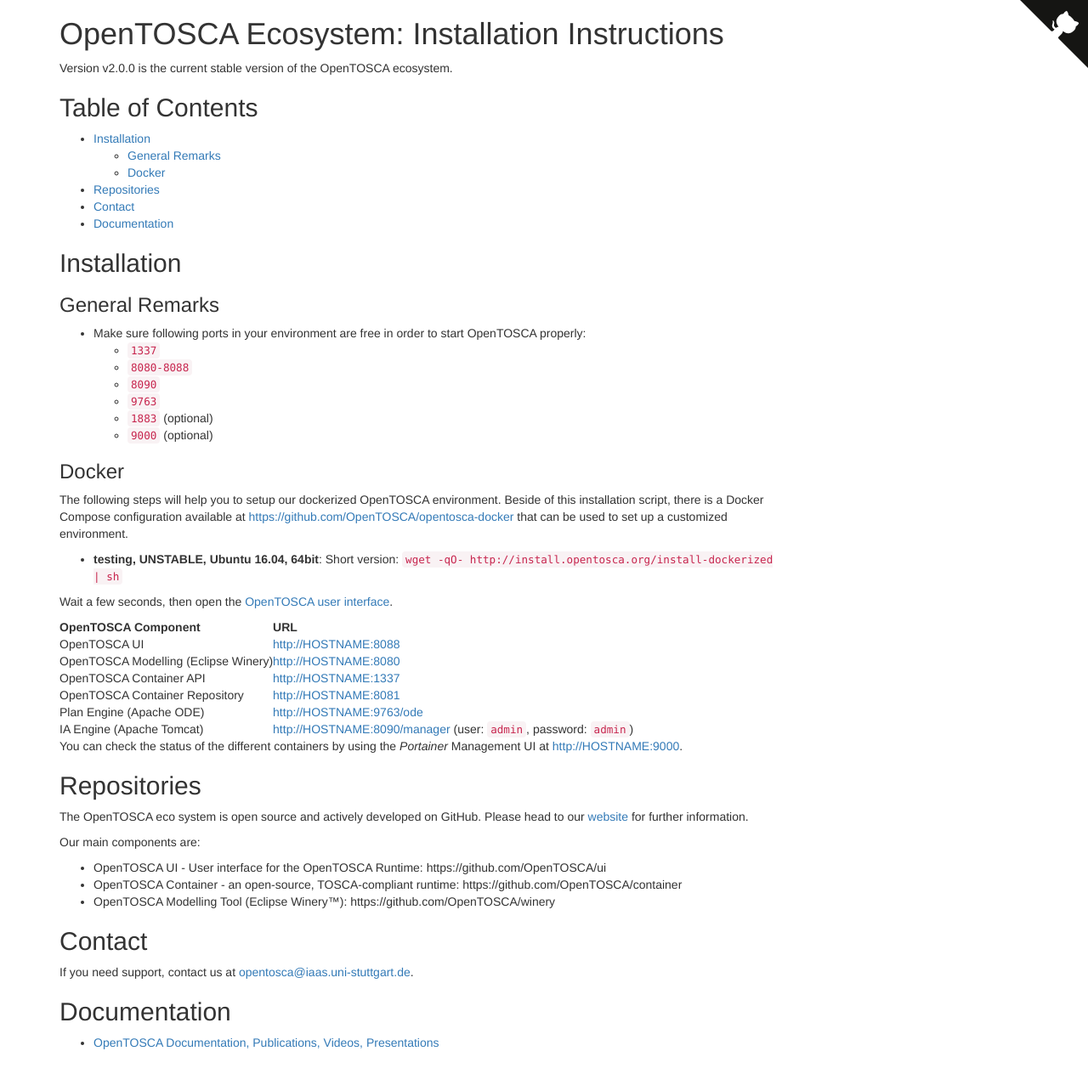
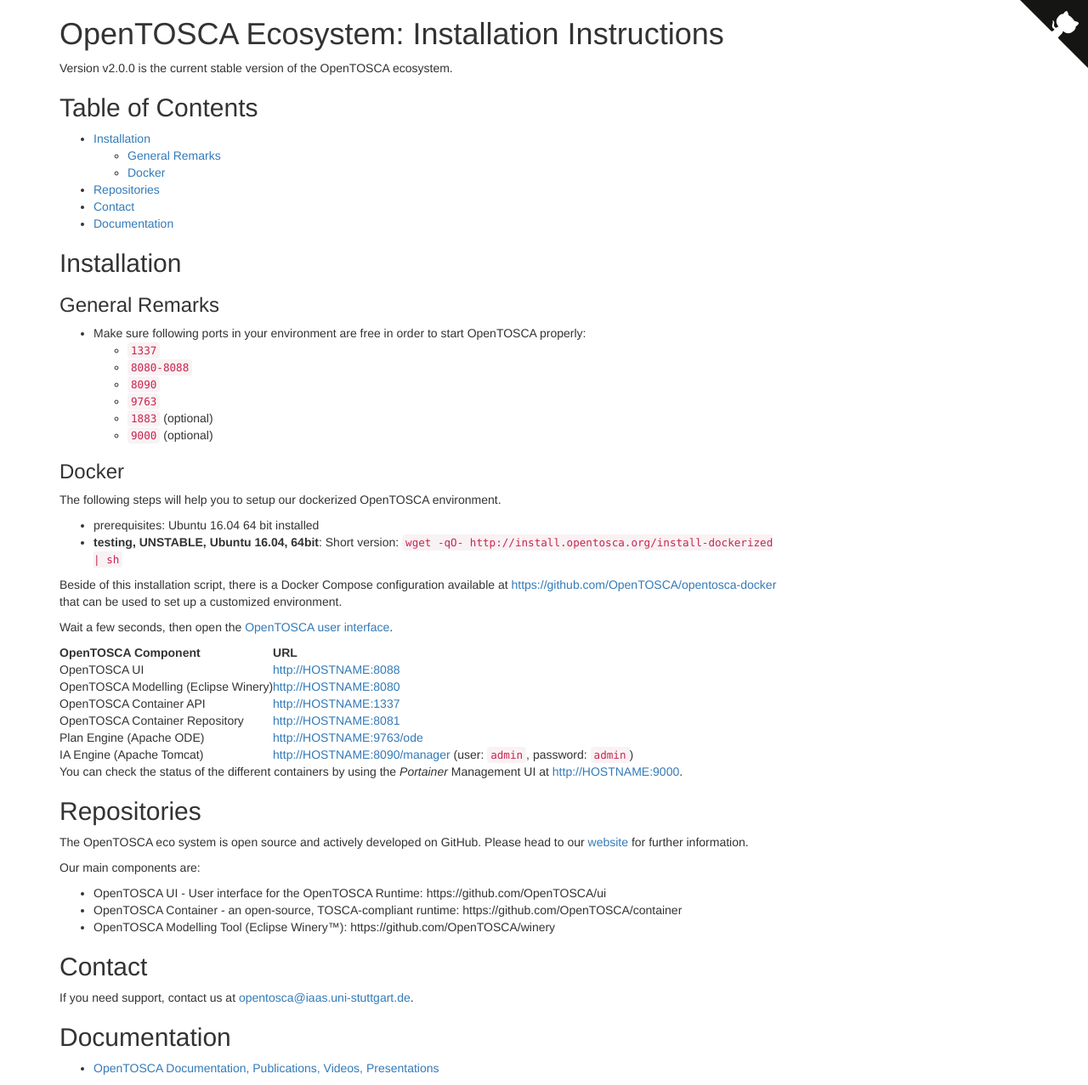
Before and after one commit to OpenTOSCA/install.opentosca.org, a Jekyll site: the page built from index.md, in a window 1280 px wide. Shown: the whole page at 85% size. Built offline with Jekyll 4.4.1, drawn with Linux system fonts in a browser that asks for light colours; comment, search, counter and statistics services are not loaded; our own code applies the rules of GitHub Pages for plain Markdown files; before the commit the page ends 1247 px from its top, so only the background shows below that.

Commit message:
Update installation steps

```diff
--- a/index.md
+++ b/index.md
@@ -29,9 +29,11 @@
 ### Docker
 
 The following steps will help you to setup our dockerized OpenTOSCA environment.
+
+- prerequisites: Ubuntu 16.04 64 bit installed
+- **testing, UNSTABLE, Ubuntu 16.04, 64bit**: Short version: `wget -qO- http://install.opentosca.org/install-dockerized | sh`
+
 Beside of this installation script, there is a Docker Compose configuration available at <https://github.com/OpenTOSCA/opentosca-docker> that can be used to set up a customized environment.
-
-- **testing, UNSTABLE, Ubuntu 16.04, 64bit**: Short version: `wget -qO- http://install.opentosca.org/install-dockerized | sh`
 
 Wait a few seconds, then open the [OpenTOSCA user interface](http://<HOSTNAME>:8088).
 
```
